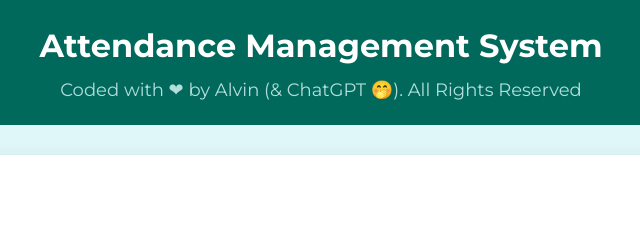
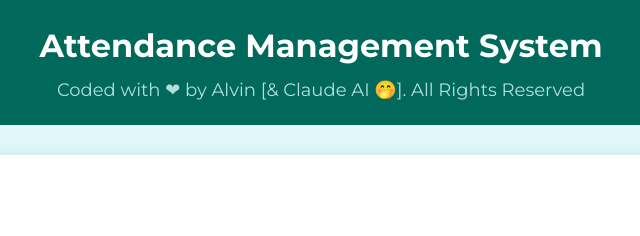
Before and after one commit to alvinson19/Attandence-Management-System, a plain HTML site: page index.html in a window 1280 px wide. Shown: the top 236 px of the page, 319-959 px from the left. Drawn offline with Linux system fonts and the light colour scheme.

Commit message:
Update index.html

```diff
--- a/index.html
+++ b/index.html
@@ -12,7 +12,7 @@
 <body>
     <header>
         <h1>Attendance Management System</h1>
-        <p>Coded with ❤ by Alvin (& ChatGPT 🤭). All Rights Reserved</p>
+        <p>Coded with ❤ by Alvin [& Claude AI 🤭]. All Rights Reserved</p>
     </header>
     <main>
         <div id="errorMessage" style="display: none; color: red;">Wrong Password, Try Again!</div>
```
